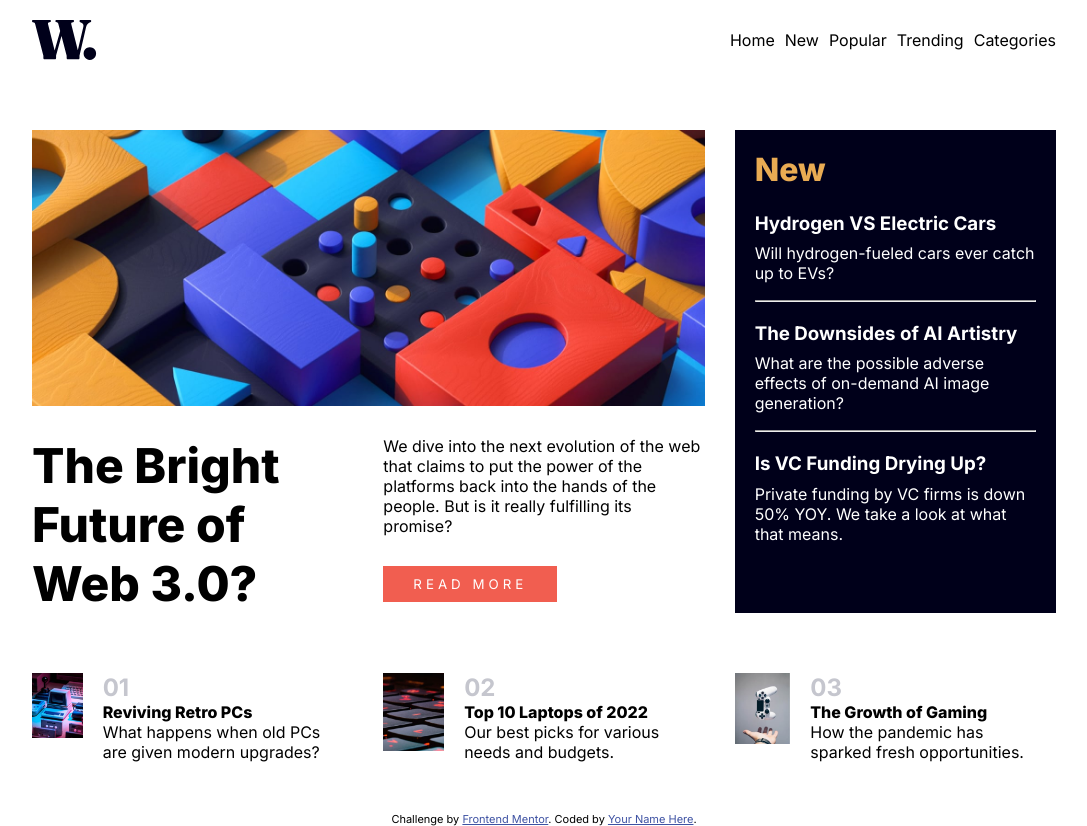
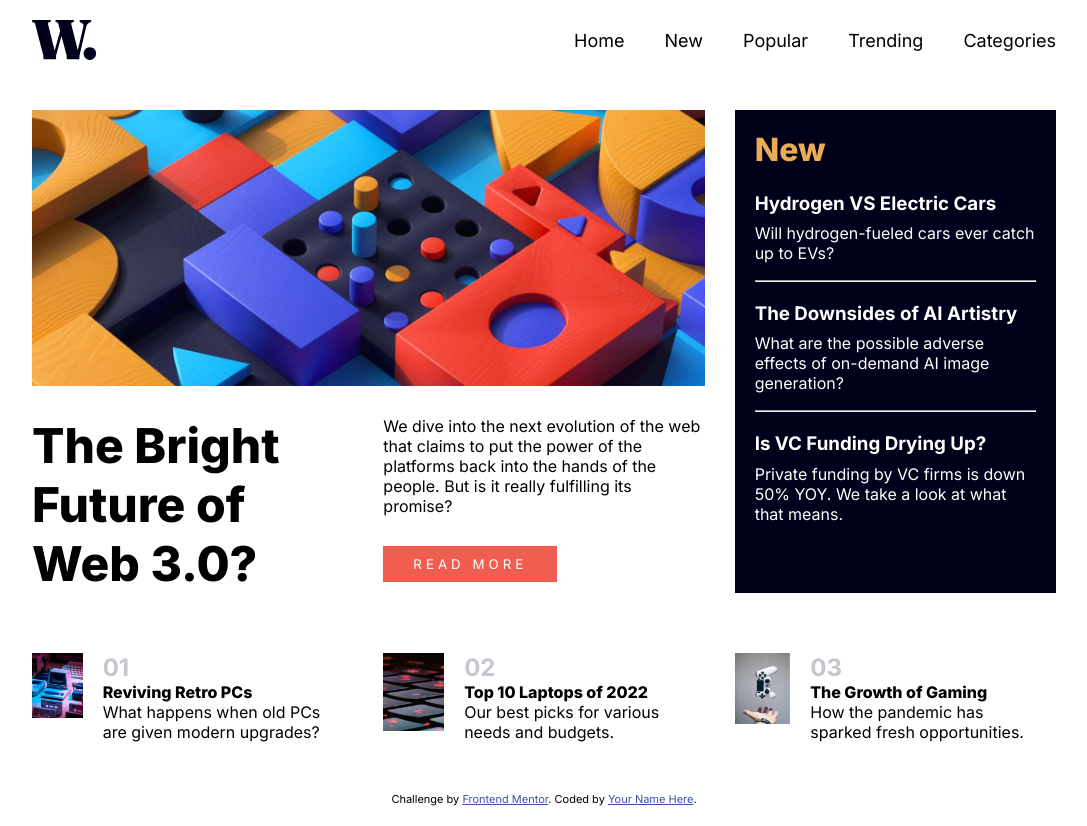
Before and after one commit to Drew-Adeleye/NewsHomePageChallenge, a plain HTML site: page index.html in a window 1280 px wide. Shown: the whole page, without its empty margins (96-1183 px from the left). Drawn offline with Linux system fonts and the light colour scheme.

Commit message:
Added little changes

```diff
--- a/index.html
+++ b/index.html
@@ -27,7 +27,8 @@
     />
   </head>
   <body>
-    <header>
+    <div class="container">
+      <header class="section">
         <img src="assets/images/logo.svg" alt="logo" />
         <nav class="nav">
           <ul>
@@ -44,7 +45,7 @@
           <span class="bar"></span>
         </div>
       </header>
-    <main class="grid-container">
+      <main class="grid-container section">
         <!-- grid item 1 -->
         <div class="grid-item item-1">
           <img
@@ -80,8 +81,8 @@
           <div class="item-2-bottom">
             <h3>Is VC Funding Drying Up?</h3>
             <p>
-            Private funding by VC firms is down 50% YOY. We take a look at what
-            that means.
+              Private funding by VC firms is down 50% YOY. We take a look at
+              what that means.
             </p>
           </div>
         </div>
@@ -109,7 +110,10 @@
         <!-- grid item 5 -->
         <div class="grid-item item-5">
           <div class="item-image-div">
-          <img src="assets/images/image-retro-pcs.jpg" alt="image-retro-pcs" />
+            <img
+              src="assets/images/image-retro-pcs.jpg"
+              alt="image-retro-pcs"
+            />
           </div>
           <div class="text-div">
             <h3>01</h3>
@@ -146,11 +150,12 @@
           </div>
         </div>
       </main>
-    <div class="attribution">
+      <div class="attribution section">
         Challenge by
         <a href="https://www.frontendmentor.io?ref=challenge" target="_blank"
           >Frontend Mentor</a
         >. Coded by <a href="#">Your Name Here</a>.
       </div>
+    </div>
   </body>
 </html>
--- a/style.css
+++ b/style.css
@@ -9,6 +9,7 @@
   --very-dark-blue: hsl(240, 100%, 5%);
   /* FONT */
   --inter-font-family: "Inter", sans-serif;
+  --max-section-width: 1440px;
 }
 .attribution {
   font-size: 11px;
@@ -26,6 +27,10 @@
 body {
   font-family: var(--inter-font-family);
   /* padding: 0 10%; */
+}
+.container {
+  max-width: var(--max-section-width);
+  margin: auto;
 }
 img {
   display: block;
@@ -149,7 +154,10 @@ header {
   width: 100%;
   /* justify-content: space-between; */
   position: relative;
-  padding: 20px 10%;
+  margin: 20px 0px;
+  padding: 0 10%;
+  font-size: 1.125rem;
+  /* max-width: ; */
 }
 
 header nav {
@@ -159,7 +167,7 @@ header nav {
 nav ul {
   display: flex;
   /* gap: 5%; */
-  gap: 10px;
+  gap: 40px;
 }
 nav ul li {
   list-style-type: none;
```
Lines whose indentation alone changed are shown as unchanged.
